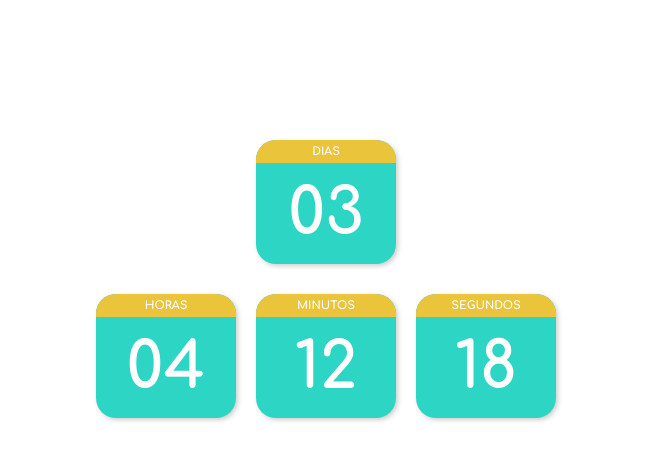
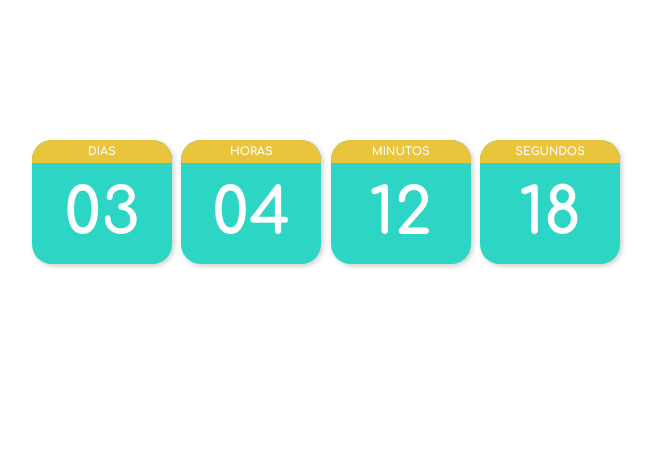
Before and after one commit to Lislovsz/contagem-regressiva, a plain HTML site: page index.html in a window 1280 px wide. Shown: the whole page, without its empty margins (314-969 px from the left). Drawn offline with Linux system fonts and the light colour scheme.

Commit message:
um do lado

```diff
--- a/index.html
+++ b/index.html
@@ -15,7 +15,7 @@
 
         .timer {
             margin-top: 40px;
-            display: flex;
+            display: inline-block;
             flex-direction: column;
             align-items: center;
             gap: 30px;
@@ -24,14 +24,14 @@
 
         .timer-top-row,
         .timer-bottom-row {
-            display: flex;
+            display: inline-block;
             justify-content: center;
             gap: 20px;
         }
 
 
         .timer-item {
-            display: flex;
+            display: inline-block;
             flex-direction: column;
             align-items: center;
             background-color: #2cd5c4;
```
